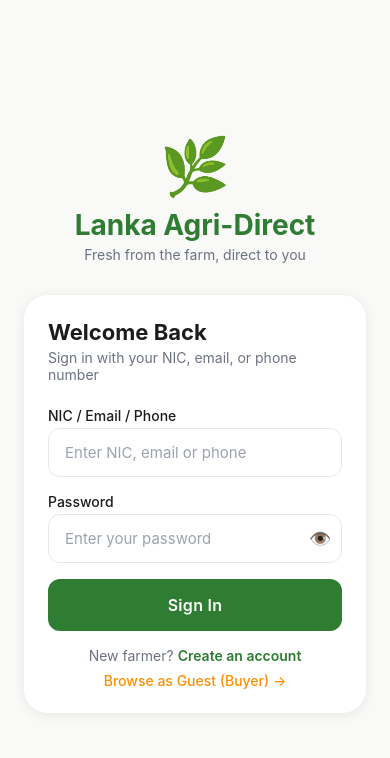
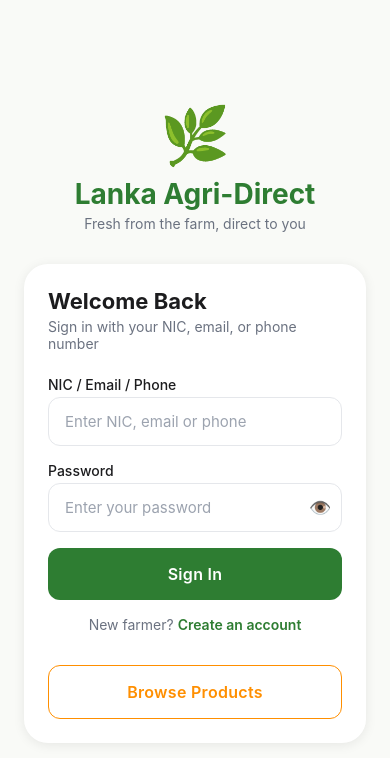
Before and after one commit to dragon-udfly/LankaAgriDirect, a React Native app in the folder mobile-app/: screen /Login in a window 390 px wide. Shown: the top 758 px of the page. Built offline with nearby package versions, Linux system fonts and the light colour scheme.

Commit message:
feat: add accent-outline variant to AppButton and update LoginScreen UI to match design specifications

```diff
--- a/mobile-app/src/components/AppButton.js
+++ b/mobile-app/src/components/AppButton.js
@@ -28,7 +28,9 @@ const AppButton = ({
     switch (variant) {
       case 'secondary': return COLORS.surfaceAlt;
       case 'danger':    return COLORS.error;
-      case 'outline':   return 'transparent';
+      case 'outline':
+      case 'accent-outline':
+        return 'transparent';
       default:          return COLORS.primary;
     }
   };
@@ -38,6 +40,7 @@ const AppButton = ({
     switch (variant) {
       case 'secondary': return COLORS.primary;
       case 'outline':   return COLORS.primary;
+      case 'accent-outline': return COLORS.accent;
       default:          return COLORS.white;
     }
   };
@@ -52,6 +55,7 @@ const AppButton = ({
         fullWidth && styles.fullWidth,
         {backgroundColor: getBackground()},
         variant === 'outline' && styles.outline,
+        variant === 'accent-outline' && styles.accentOutline,
         style,
       ]}>
       {loading ? (
@@ -77,6 +81,10 @@ const styles = StyleSheet.create({
     borderWidth: 1.5,
     borderColor: COLORS.primary,
   },
+  accentOutline: {
+    borderWidth: 1.5,
+    borderColor: COLORS.accent,
+  },
   text: {
     fontSize: 16,
     ...FONTS.semiBold,
--- a/mobile-app/src/screens/auth/LoginScreen.js
+++ b/mobile-app/src/screens/auth/LoginScreen.js
@@ -91,13 +91,12 @@ const LoginScreen = ({navigation}) => {
             </Text>
           </TouchableOpacity>
 
-          <TouchableOpacity
-            style={styles.guestLink}
-            onPress={() => navigation.navigate('BuyerTabs')}>
-            <Text style={styles.guestText}>
-              Browse as Guest (Buyer) →
-            </Text>
-          </TouchableOpacity>
+          <AppButton
+            title="Browse Products"
+            variant="accent-outline"
+            onPress={() => navigation.navigate('BuyerTabs')}
+            style={styles.browseButton}
+          />
         </View>
       </ScrollView>
     </KeyboardAvoidingView>
@@ -148,8 +147,7 @@ const styles = StyleSheet.create({
   registerLink: {marginTop: SPACING.md, alignItems: 'center'},
   registerText: {fontSize: 14, color: COLORS.textSecondary},
   registerBold: {color: COLORS.primary, ...FONTS.semiBold},
-  guestLink: {marginTop: SPACING.sm, alignItems: 'center'},
-  guestText: {fontSize: 14, color: COLORS.accent, ...FONTS.medium},
+  browseButton: {marginTop: SPACING.xl},
 });
 
 export default LoginScreen;
```
Also changed, not shown: 1 other file (tests, documents, lock files or other folders).
